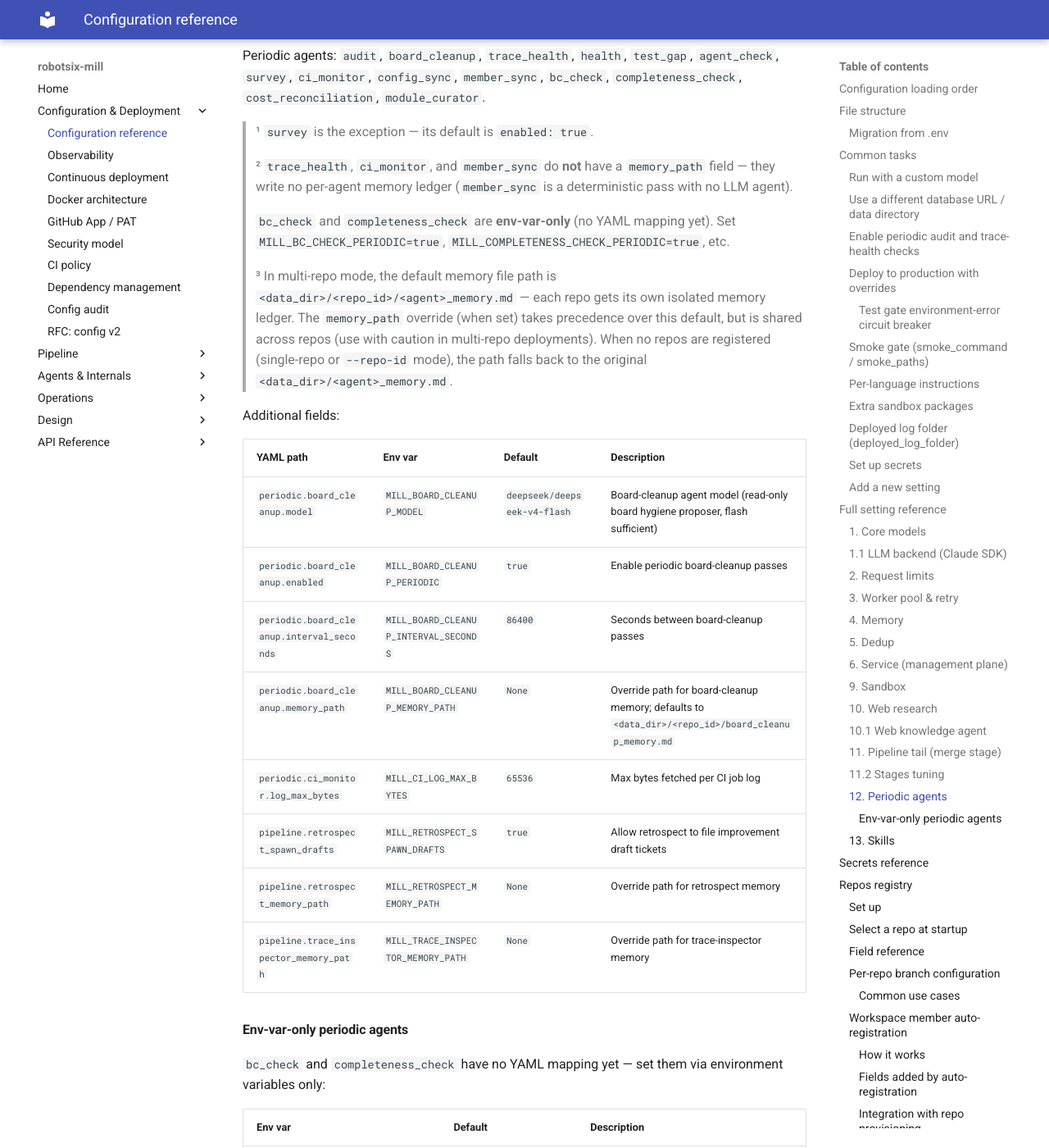
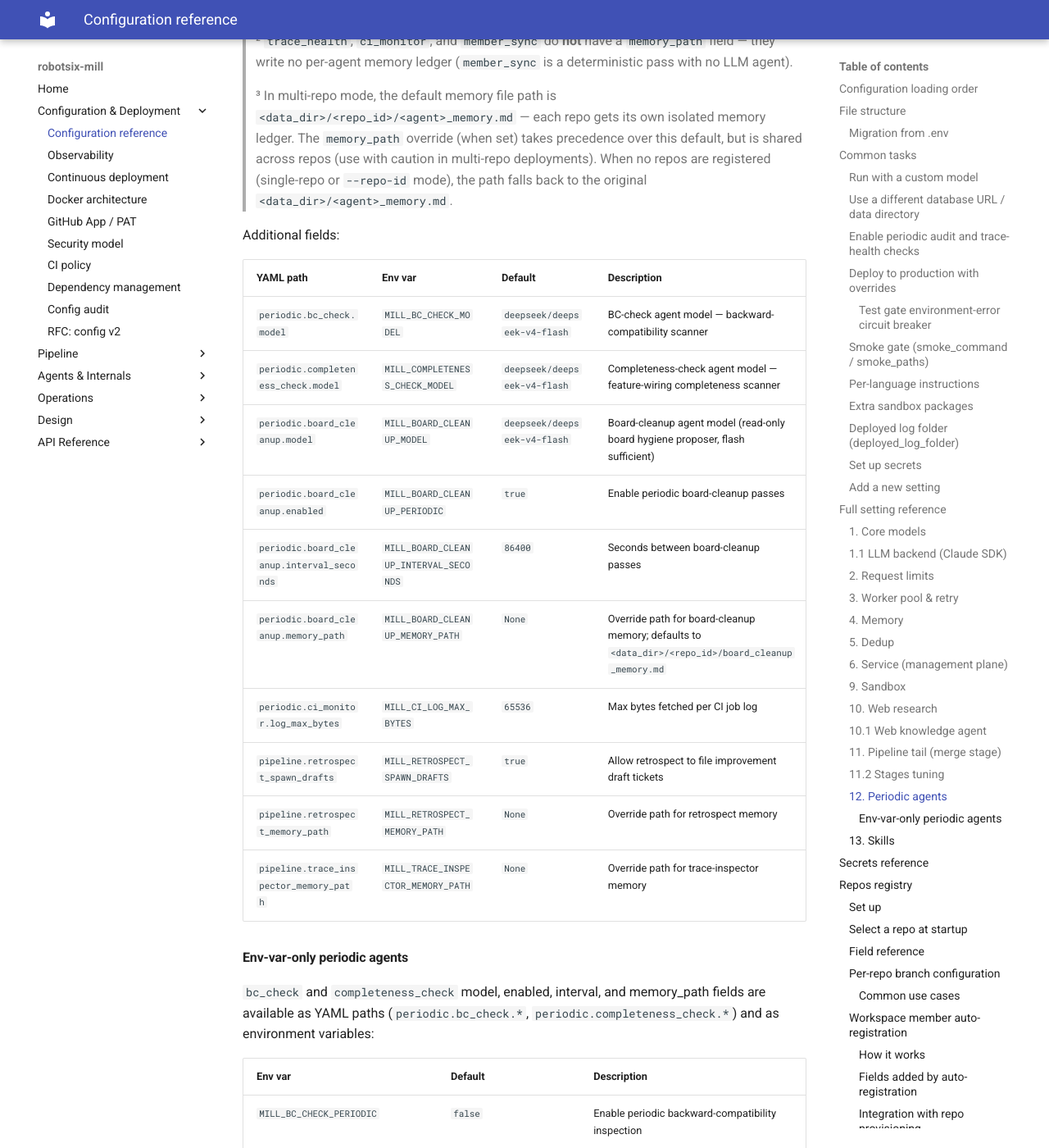
Before and after one commit to damien-robotsix/robotsix-mill, an MkDocs documentation site: the page built from docs/configuration.md, in a window 1280 px wide and 1400 px high, scrolled down 20824 px. Shown: the whole window at 82% size. Built offline with MkDocs 1.6.1 and Material for MkDocs 9.7.7, drawn with Linux system fonts in a browser that asks for light colours; some of the changed text lies outside the part shown.

Commit message:
mill: config drift: bc_check/completeness_check YAML path wrong in docs (core.models.* vs periodic.*) (20260612T195247Z-config-drift-bc-check-completeness-check-ba64) (#1229)
Co-authored-by: robotsix-mill <mill@robotsix.local>

```diff
--- a/docs/configuration.md
+++ b/docs/configuration.md
@@ -584,8 +582,6 @@ Periodic agents: `audit`, `board_cleanup`, `trace_health`, `health`, `test_gap`,
 > `memory_path` field — they write no per-agent memory ledger
 > (`member_sync` is a deterministic pass with no LLM agent).
 >
-> `bc_check` and `completeness_check` are **env-var-only** (no YAML mapping yet).
-> Set `MILL_BC_CHECK_PERIODIC=true`, `MILL_COMPLETENESS_CHECK_PERIODIC=true`, etc.
 >
 > ³ In multi-repo mode, the default memory file path is
 > `<data_dir>/<repo_id>/<agent>_memory.md` — each repo gets its own
@@ -599,6 +595,8 @@ Additional fields:
 
 | YAML path | Env var | Default | Description |
 |-----------|---------|---------|-------------|
+| `periodic.bc_check.model` | `MILL_BC_CHECK_MODEL` | `deepseek/deepseek-v4-flash` | BC-check agent model — backward-compatibility scanner |
+| `periodic.completeness_check.model` | `MILL_COMPLETENESS_CHECK_MODEL` | `deepseek/deepseek-v4-flash` | Completeness-check agent model — feature-wiring completeness scanner |
 | `periodic.board_cleanup.model` | `MILL_BOARD_CLEANUP_MODEL` | `deepseek/deepseek-v4-flash` | Board-cleanup agent model (read-only board hygiene proposer, flash sufficient) |
 | `periodic.board_cleanup.enabled` | `MILL_BOARD_CLEANUP_PERIODIC` | `true` | Enable periodic board-cleanup passes |
 | `periodic.board_cleanup.interval_seconds` | `MILL_BOARD_CLEANUP_INTERVAL_SECONDS` | `86400` | Seconds between board-cleanup passes |
@@ -610,17 +608,18 @@ Additional fields:
 
 #### Env-var-only periodic agents
 
-`bc_check` and `completeness_check` have no YAML mapping yet — set them via
-environment variables only:
+`bc_check` and `completeness_check` model, enabled, interval, and memory_path
+fields are available as YAML paths (`periodic.bc_check.*`, `periodic.completeness_check.*`)
+and as environment variables:
 
 | Env var | Default | Description |
 |---------|---------|-------------|
 | `MILL_BC_CHECK_PERIODIC` | `false` | Enable periodic backward-compatibility inspection |
 | `MILL_BC_CHECK_INTERVAL_SECONDS` | `86400` | Seconds between bc-check passes |
-| `MILL_BC_CHECK_MODEL` | `deepseek/deepseek-v4-pro` | BC-check agent model |
+| `MILL_BC_CHECK_MODEL` | `deepseek/deepseek-v4-flash` | BC-check agent model |
 | `MILL_COMPLETENESS_CHECK_PERIODIC` | `false` | Enable periodic feature-wiring completeness inspection |
 | `MILL_COMPLETENESS_CHECK_INTERVAL_SECONDS` | `86400` | Seconds between completeness-check passes |
-| `MILL_COMPLETENESS_CHECK_MODEL` | `deepseek/deepseek-v4-pro` | Completeness-check agent model |
+| `MILL_COMPLETENESS_CHECK_MODEL` | `deepseek/deepseek-v4-flash` | Completeness-check agent model |
 
 ### 13. Skills
 
```
Also changed, not shown: other parts of docs/configuration.md (+0 -2 lines).
